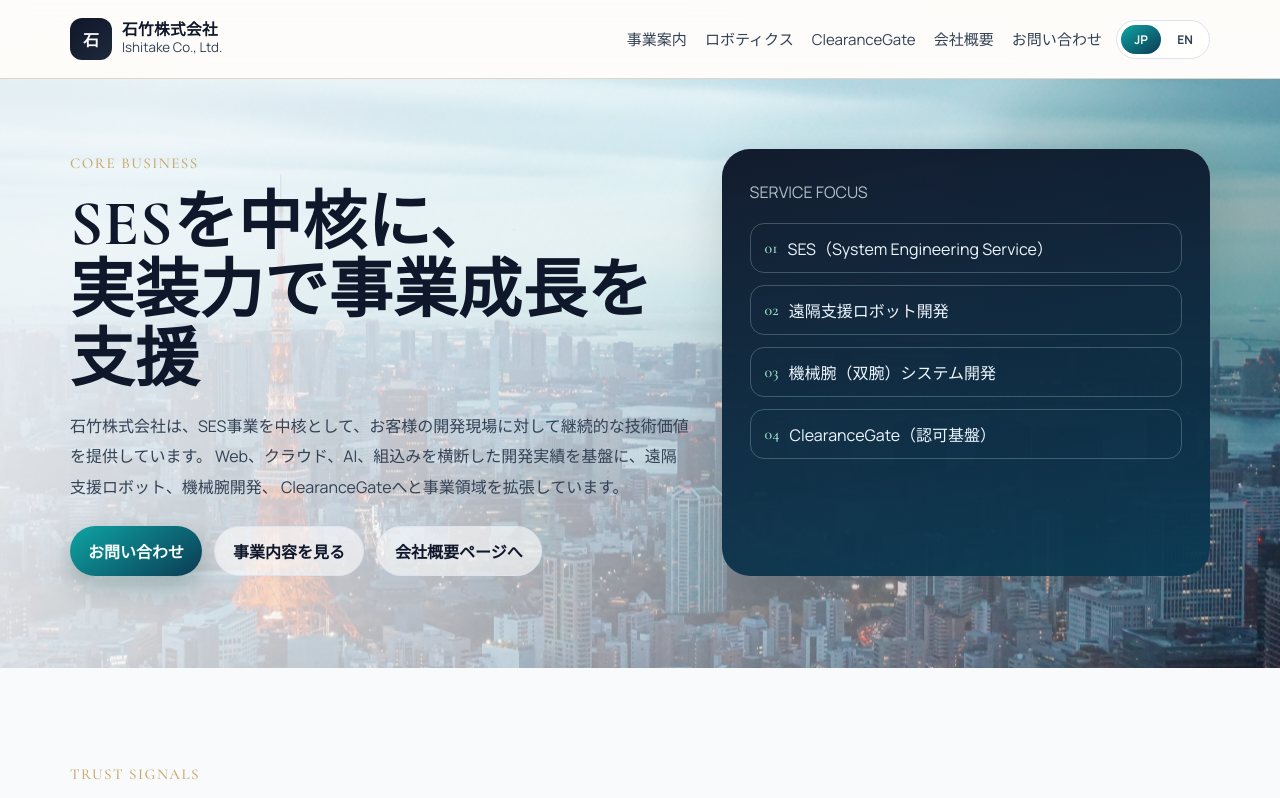
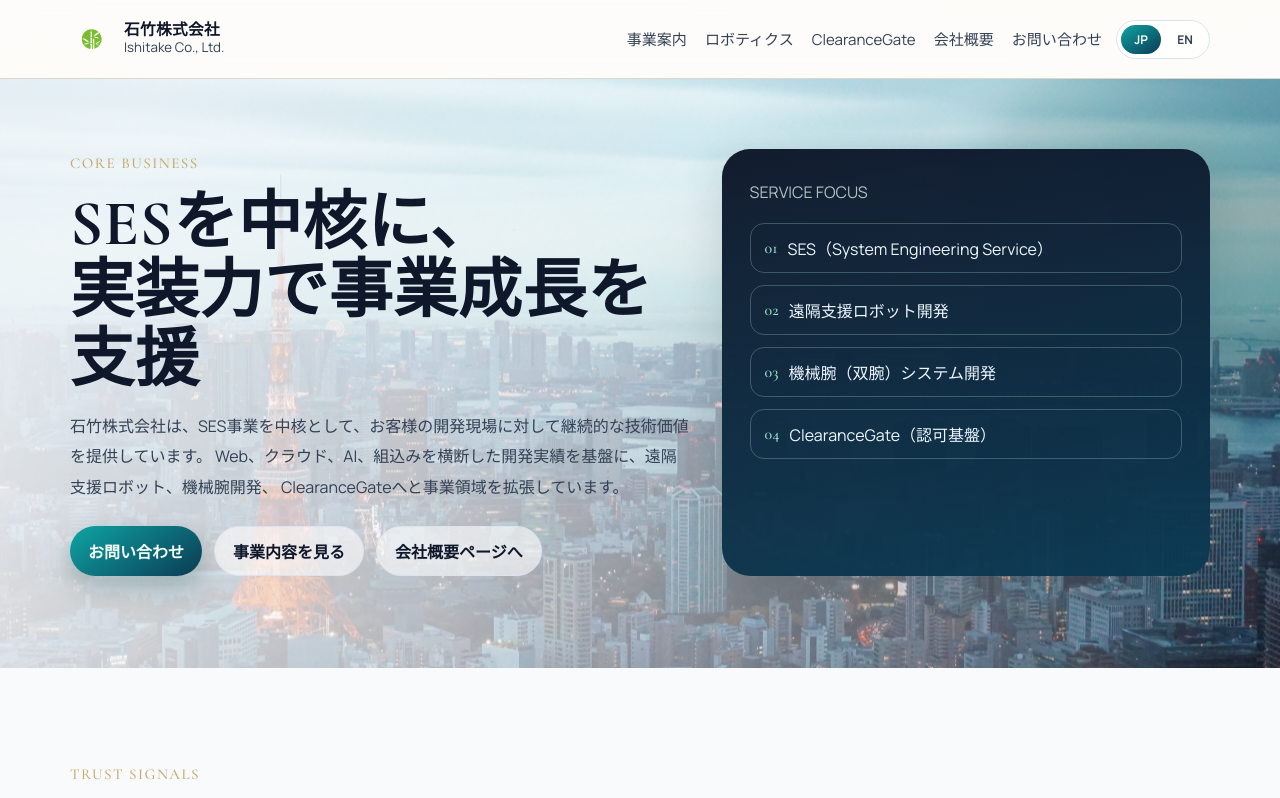
Before and after one commit to BigDaddy0125/ishitake, a website built with Vite: page index.html in a window 1280 px wide. Shown: the top 798 px of the page. Built offline with nearby package versions, Linux system fonts and the light colour scheme; a web font is replaced by a local one.

Commit message:
Apply new bamboo logo across site and metadata

```diff
--- a/index.html
+++ b/index.html
@@ -35,7 +35,7 @@
             "@type": "Organization",
             "name": "石竹株式会社",
             "url": "https://ishitakes.com/",
-            "logo": "https://ishitakes.com/assets/hero-bg.jpg"
+            "logo": "https://ishitakes.com/assets/logo.png"
           },
           {
             "@type": "WebSite",
@@ -53,13 +53,16 @@
       href="https://fonts.googleapis.com/css2?family=Cormorant+Garamond:wght@500;600;700&family=IBM+Plex+Sans+JP:wght@400;500;700&family=Manrope:wght@400;500;700;800&family=Noto+Serif+JP:wght@500;700;900&display=swap"
       rel="stylesheet"
     />
+    <link rel="icon" type="image/png" href="assets/logo.png" />
     <link rel="stylesheet" href="styles.css" />
   </head>
   <body>
     <header class="site-header">
       <div class="container header-inner">
         <a class="brand" href="index.html">
-          <span class="brand-mark">石</span>
+          <span class="brand-mark">
+            <img src="assets/logo.png" alt="石竹株式会社ロゴ" />
+          </span>
           <span class="brand-copy">
             <strong>石竹株式会社</strong>
             <small>Ishitake Co., Ltd.</small>
--- a/styles.css
+++ b/styles.css
@@ -92,14 +92,20 @@ a {
 }
 
 .brand-mark {
-  width: 42px;
-  height: 42px;
+  width: 44px;
+  height: 44px;
   border-radius: 12px;
-  display: grid;
-  place-items: center;
-  background: linear-gradient(145deg, var(--ink), #1e293b);
-  color: #f8fafc;
-  font-weight: 900;
+  display: inline-flex;
+  align-items: center;
+  justify-content: center;
+  overflow: hidden;
+}
+
+.brand-mark img {
+  width: 100%;
+  height: 100%;
+  object-fit: contain;
+  display: block;
 }
 
 .brand-copy {
```
Also changed, not shown: company-en.html (+4 -1 lines), company.html (+4 -1 lines), index-en.html (+5 -2 lines), assets/logo.png (added).
